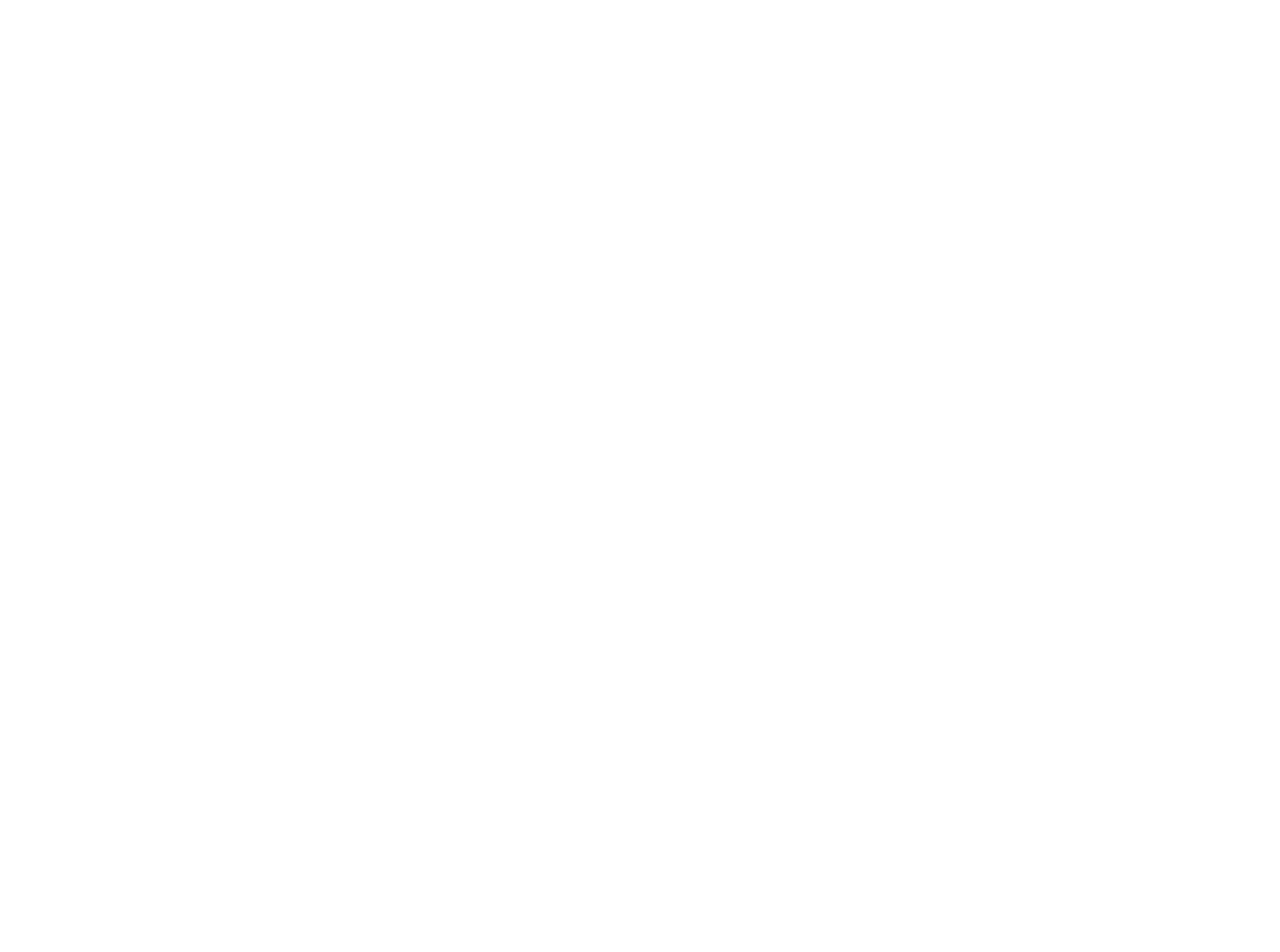
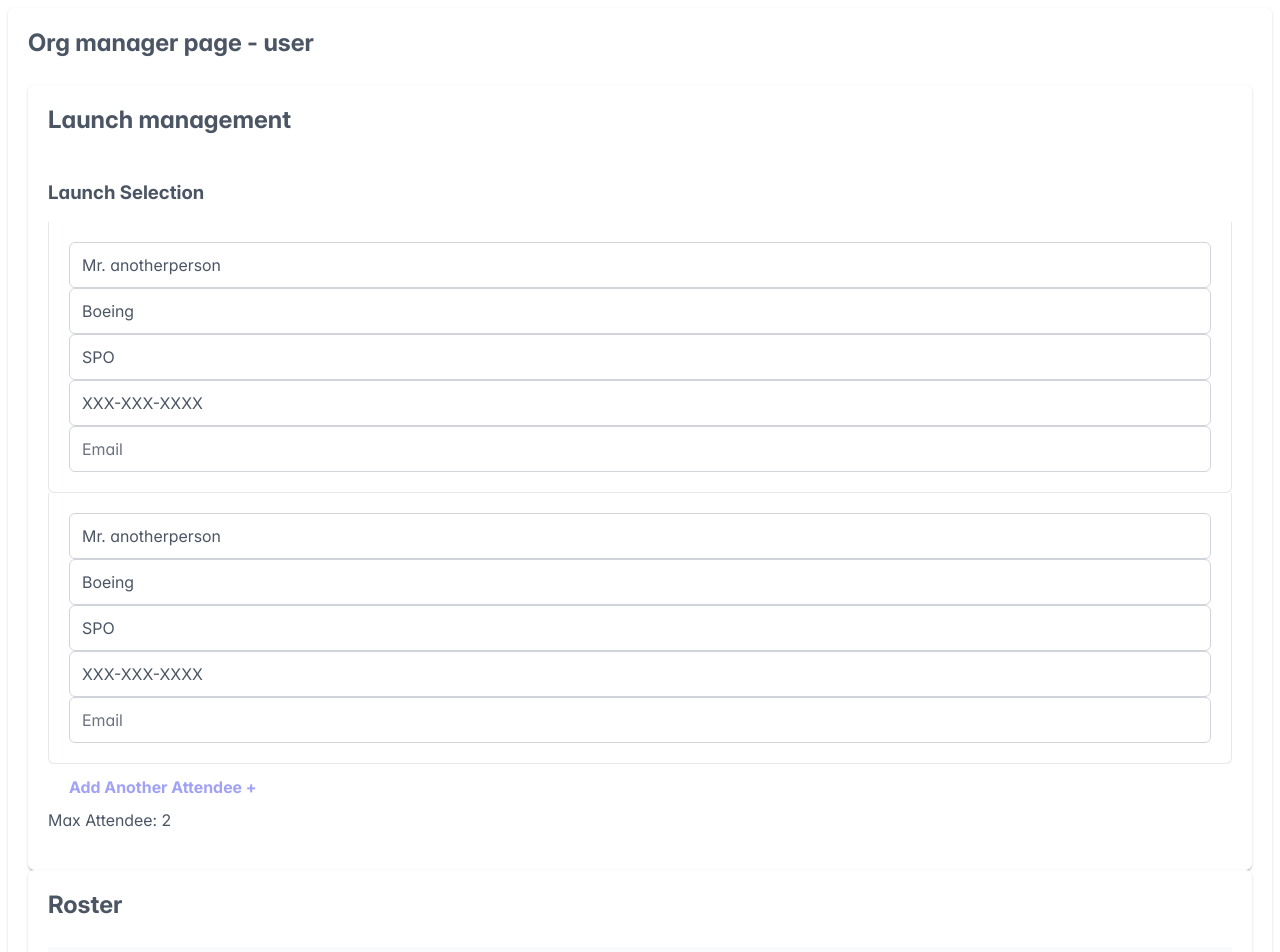
Before and after one commit to troutsniffr/sdi-blended-project-3, a React (Create React App) app in the folder ui/: page /OrgManager in a window 1280 px wide. Before the commit this address had no page. Shown: the top 952 px of the page. Before the commit the page ends 800 px from the top, so only its background shows below. Built offline with nearby package versions, Linux system fonts and the light colour scheme.

Commit message:
started orgManager page

```diff
--- a/ui/src/App.jsx
+++ b/ui/src/App.jsx
@@ -1,5 +1,6 @@
 import { BrowserRouter, Routes, Route } from 'react-router-dom';
 import { RoomBuilder } from './RoomBuilder'
+import { OrgManager } from './OrgManager'
 import "primereact/resources/primereact.min.css";
 import "primeicons/primeicons.css";
 import "primereact/resources/themes/lara-light-indigo/theme.css";
@@ -10,6 +11,7 @@
   return (
     <BrowserRouter>
       <Routes>
+        <Route path="/OrgManager" element={<OrgManager />} />
         <Route path="/roombuilder" element={<RoomBuilder />} />
       </Routes>
     </BrowserRouter>
--- /dev/null
+++ b/ui/src/OrgManager.jsx
@@ -0,0 +1,87 @@
+import React, { useState } from 'react';
+import { Card } from 'primereact/card';
+import { InputText } from 'primereact/inputtext';
+import { Button } from 'primereact/button';
+import { DataTable } from 'primereact/datatable';
+import { Column } from 'primereact/column';
+import { Panel } from 'primereact/panel';
+
+export const OrgManager = () => {
+  const [attendees, setAttendees] = useState([
+    { name: 'Mr. anotherperson', org: 'Boeing', dutyTitle: 'SPO', phone: 'XXX-XXX-XXXX', email: '' },
+    { name: 'Mr. anotherperson', org: 'Boeing', dutyTitle: 'SPO', phone: 'XXX-XXX-XXXX', email: '' },
+  ]);
+
+  const [roster, setRoster] = useState([
+    { name: 'Mr. Somebody', org: 'Boeing', dutyTitle: 'SPO' },
+    { name: 'Mr. Somebody', org: 'Boeing', dutyTitle: 'SPO' },
+    { name: 'Mr. Somebodyelse', org: 'Boeing', dutyTitle: 'SPO' },
+    { name: 'Mr. anotherperson', org: 'Boeing', dutyTitle: 'SPO' },
+    { name: 'Mr. Somebody', org: 'Boeing', dutyTitle: 'SPO' },
+    { name: 'Mr. Somebodyelse', org: 'Boeing', dutyTitle: 'SPO' },
+    { name: 'Mr. anotherperson', org: 'Boeing', dutyTitle: 'SPO', phone: 'XXX-XXX-XXXX', email: '' },
+  ]);
+
+  const addAttendee = () => {
+    if (attendees.length < 2) {
+      setAttendees([...attendees, { name: '', org: '', dutyTitle: '', phone: '', email: '' }]);
+    }
+  };
+
+  const renderAttendeePanel = (attendee, index) => (
+    <Panel key={index} className="mb-2">
+      <div className="p-fluid">
+        <div className="p-field">
+          <InputText placeholder="Name" value={attendee.name} onChange={(e) => updateAttendee(index, 'name', e.target.value)} />
+        </div>
+        <div className="p-field">
+          <InputText placeholder="Org" value={attendee.org} onChange={(e) => updateAttendee(index, 'org', e.target.value)} />
+        </div>
+        <div className="p-field">
+          <InputText placeholder="Duty title" value={attendee.dutyTitle} onChange={(e) => updateAttendee(index, 'dutyTitle', e.target.value)} />
+        </div>
+        <div className="p-field">
+          <InputText placeholder="Phone" value={attendee.phone} onChange={(e) => updateAttendee(index, 'phone', e.target.value)} />
+        </div>
+        <div className="p-field">
+          <InputText placeholder="Email" value={attendee.email} onChange={(e) => updateAttendee(index, 'email', e.target.value)} />
+        </div>
+      </div>
+    </Panel>
+  );
+
+  const updateAttendee = (index, field, value) => {
+    const updatedAttendees = [...attendees];
+    updatedAttendees[index][field] = value;
+    setAttendees(updatedAttendees);
+  };
+
+  return (
+    <div className="p-grid">
+      <div className="p-col-12">
+        <Card title="Org manager page - user">
+          <div className="p-grid">
+            <div className="p-col-6">
+              <Card title="Launch management" className="h-full">
+                <h3>Launch Selection</h3>
+                {attendees.map(renderAttendeePanel)}
+                <Button label="Add Another Attendee +" onClick={addAttendee} disabled={attendees.length >= 2} className="p-button-text" />
+                <div className="text-orange-500 mt-4">Max Attendee: 2</div>
+              </Card>
+            </div>
+            <div className="p-col-6">
+              <Card title="Roster" className="h-full">
+                <DataTable value={roster} scrollable scrollHeight="400px">
+                  <Column field="name" header="Name" />
+                  <Column field="org" header="Org" />
+                  <Column field="dutyTitle" header="Duty title" />
+                  <Column body={() => <Button label="Edit" className="p-button-sm" />} />
+                </DataTable>
+              </Card>
+            </div>
+          </div>
+        </Card>
+      </div>
+    </div>
+  );
+};
```
